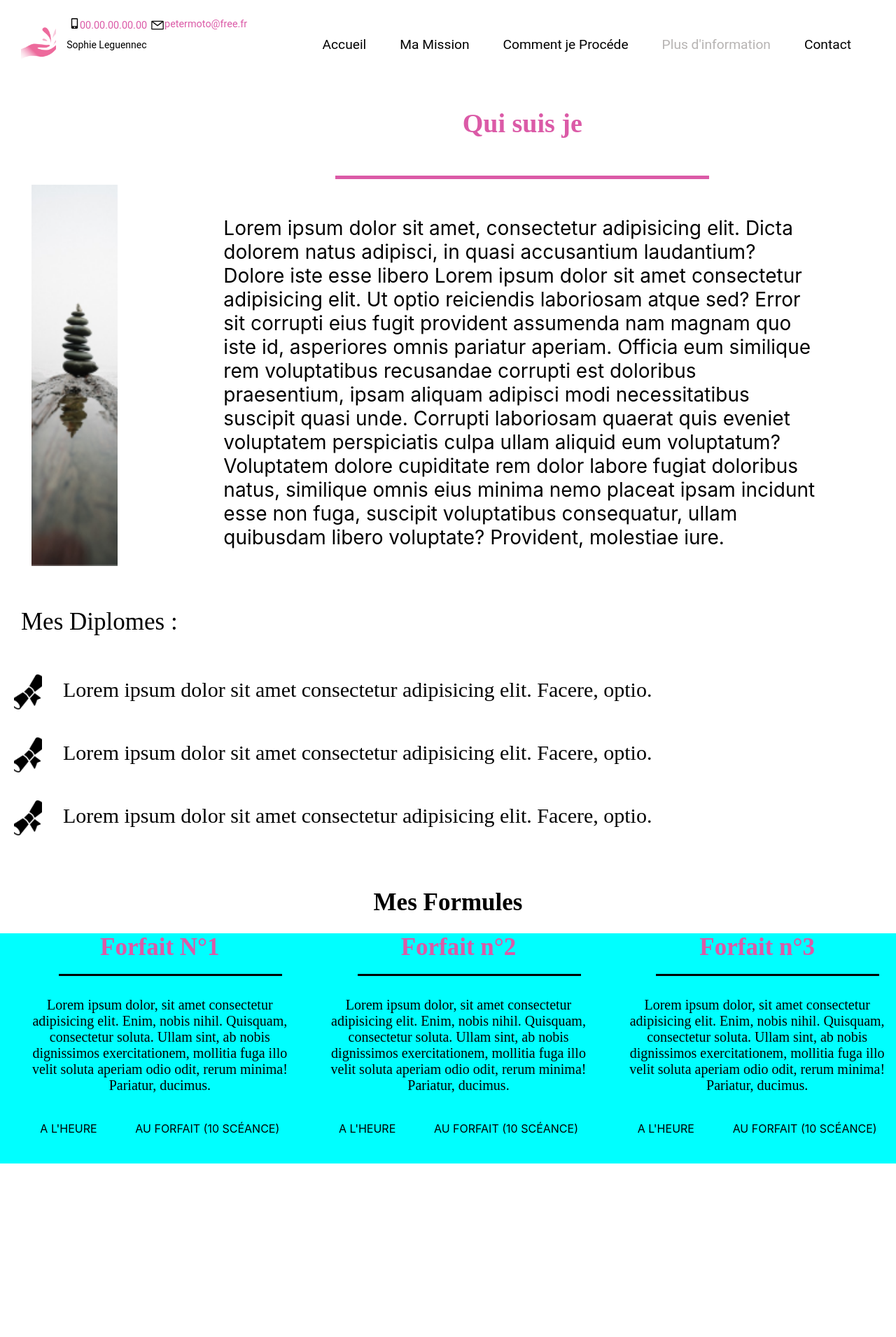
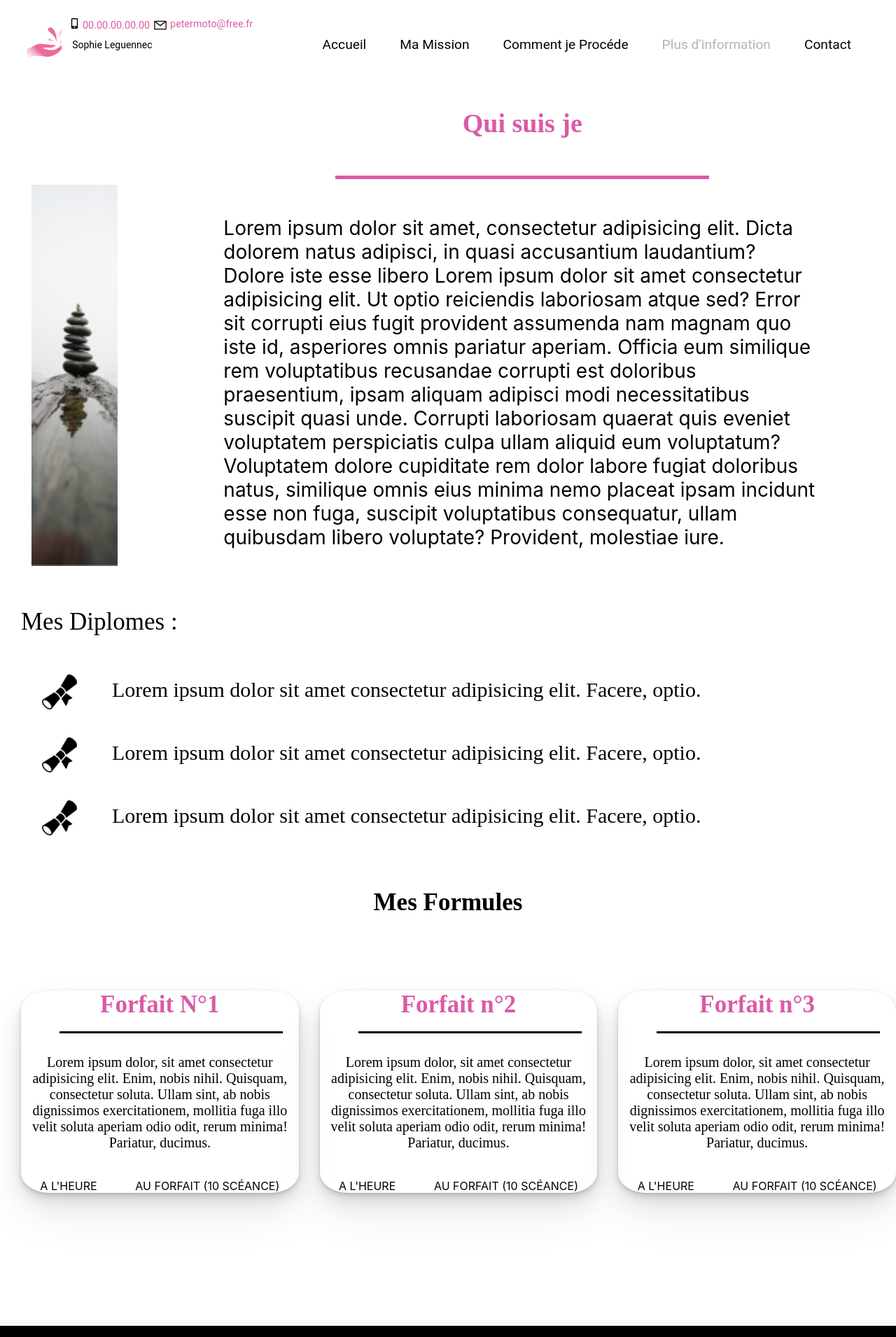
Before and after one commit to peter-centini/sophie-leguennec, a React (Create React App) app: page /Infos in a window 1280 px wide. Shown: the top 1911 px of the page at 70% size. Before the commit the page ends 1663 px from the top, so only its background shows below. Built offline with nearby package versions, Linux system fonts and the light colour scheme.

Commit message:
navbar phone txt mail txt margin

```diff
--- a/src/components/Nav/Navbar.css
+++ b/src/components/Nav/Navbar.css
@@ -22,7 +22,7 @@
   top: -28px;
 }
 
-.phone_svg {}
+
 
 .phone {
   display: flex;
@@ -40,6 +40,13 @@
   justify-content: space-between;
   font-size: 0.9rem;
   margin-right: 5px;
+}
+.phonetext{
+margin-left:4px;
+}
+
+.mailtext{
+margin-left:4px;
 }
 
 .phonetext, .mailtext {
--- a/src/pages/information/infos.css
+++ b/src/pages/information/infos.css
@@ -93,12 +93,14 @@
     margin: 5px 0px 0px 30px;
     font-size: 30px;
     font-family: var(--Montserrat_400_font);
+    margin-left: 50px;
 }
 
 .img_diplo {
     width: 50px;
     height: 50px;
-    padding-left: 10px;
+    /* padding-left: 10px; */
+    margin-left: 50px;
 }
 
 .formule_list {
@@ -120,20 +122,24 @@
 }
 
 .content_formule {
-    position: absolute;
+    /* position: absolute; */
     width: 100%;
     flex-direction: row;
     align-items: start;
     display: flex;
     justify-content: space-around;
     margin: 100px;
-    background-color: aqua;
+    /* background-color: aqua; */
 }
 
 .formule_1, .formule_2, .formule_3 {
     margin-left: 30px;
     margin-bottom: 40px;
     text-align: center;
+    border: 1px;
+    border-radius: 10%;
+    /* background-color: green; */
+    box-shadow: rgba(0, 0, 0, 0.07) 0px 1px 2px, rgba(0, 0, 0, 0.07) 0px 2px 4px, rgba(0, 0, 0, 0.07) 0px 4px 8px, rgba(0, 0, 0, 0.07) 0px 8px 16px, rgba(0, 0, 0, 0.07) 0px 16px 32px, rgba(0, 0, 0, 0.07) 0px 32px 64px;;
 }
 
 .form1, .form2, .form3 {
@@ -148,7 +154,8 @@
     width: 319px;
     margin-top: 18px;
     margin-bottom: 20px;
-    margin-left: 54px;
+    margin-left: 55px;
+    /* margin: auto; */
 }
 
 .contenue {
```
